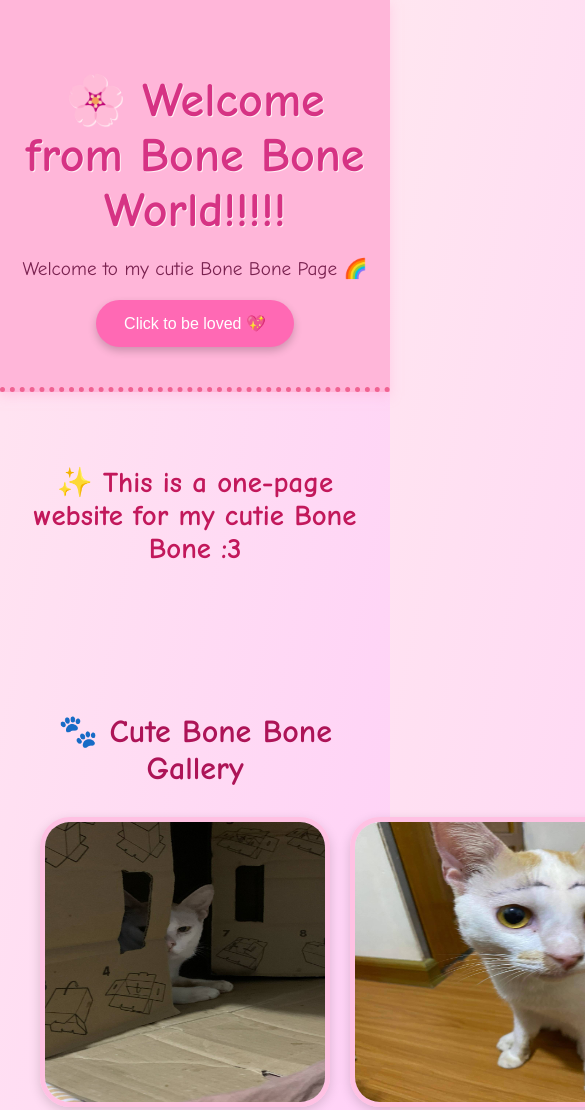
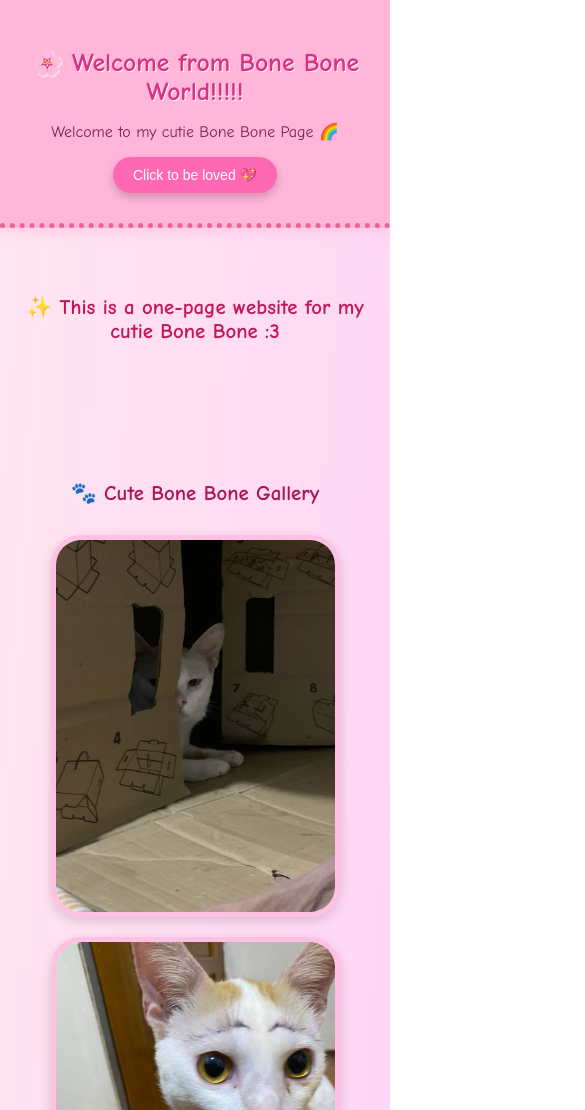
Before and after one commit to Lin18210/Cutie, a plain HTML site: page simple web/index.html in a window 390 px wide. Shown: the top 1110 px of the page, 585 px wide, since content can reach past the window. Drawn offline with Linux system fonts and the light colour scheme; files whose address does not match are found by name.

Commit message:
responsive design

```diff
--- a/simple web/script.js
+++ b/simple web/script.js
@@ -7,7 +7,7 @@ const imageContainer = document.getElementById('imageContainer');
 
 for (let i = 1; i <= 12; i++) {
   const img = document.createElement('img');
-  img.src = `assets/bon${i}.jpeg`;
+  img.src = `public/assets/bon${i}.jpeg`;
   img.alt = `Cute Image ${i}`;
   imageContainer.appendChild(img);
 }
--- a/simple web/styles.css
+++ b/simple web/styles.css
@@ -14,14 +14,14 @@ header {
 }
 
 header h1 {
-  font-size: 3em;
+  font-size: 2.5em;
   margin-bottom: 10px;
   color: #d63384;
   text-shadow: 1px 1px #fff0f5;
 }
 
 header p {
-  font-size: 1.2em;
+  font-size: 1.1em;
   color: #7a2250;
 }
 
@@ -47,13 +47,13 @@ header button:hover {
 }
 
 .content h2 {
-  font-size: 1.8em;
+  font-size: 1.6em;
   color: #c2185b;
   margin-bottom: 20px;
 }
 
 .gallery h2 {
-  font-size: 2em;
+  font-size: 1.8em;
   color: #ad1457;
   margin-bottom: 30px;
 }
@@ -68,8 +68,8 @@ header button:hover {
 }
 
 .gallery img {
-  width: 280px;
-  height: 280px;
+  width: 250px;
+  height: 250px;
   border-radius: 30px;
   border: 5px solid #ffc1e3;
   box-shadow: 0 4px 12px rgba(0,0,0,0.15);
@@ -89,3 +89,62 @@ footer {
   border-top: 4px dotted #f48fb1;
   box-shadow: 0 -2px 8px rgba(255, 192, 203, 0.2);
 }
+
+/* 🎯 Responsive Styles */
+@media (max-width: 1024px) {
+  .gallery .images {
+    grid-template-columns: repeat(3, 1fr);
+  }
+}
+
+@media (max-width: 768px) {
+  header h1 {
+    font-size: 2em;
+  }
+
+  header p {
+    font-size: 1em;
+  }
+
+  .gallery .images {
+    grid-template-columns: repeat(2, 1fr);
+  }
+
+  .gallery img {
+    width: 200px;
+    height: 200px;
+  }
+}
+
+@media (max-width: 480px) {
+  header {
+    padding: 30px 10px;
+  }
+
+  header h1 {
+    font-size: 1.6em;
+  }
+
+  header button {
+    padding: 10px 20px;
+    font-size: 14px;
+  }
+
+  .content h2, .gallery h2 {
+    font-size: 1.3em;
+  }
+
+  .gallery .images {
+    grid-template-columns: 1fr;
+  }
+
+  .gallery img {
+    width: 90%;
+    height: auto;
+  }
+
+  footer {
+    font-size: 12px;
+    padding: 15px;
+  }
+}
```
